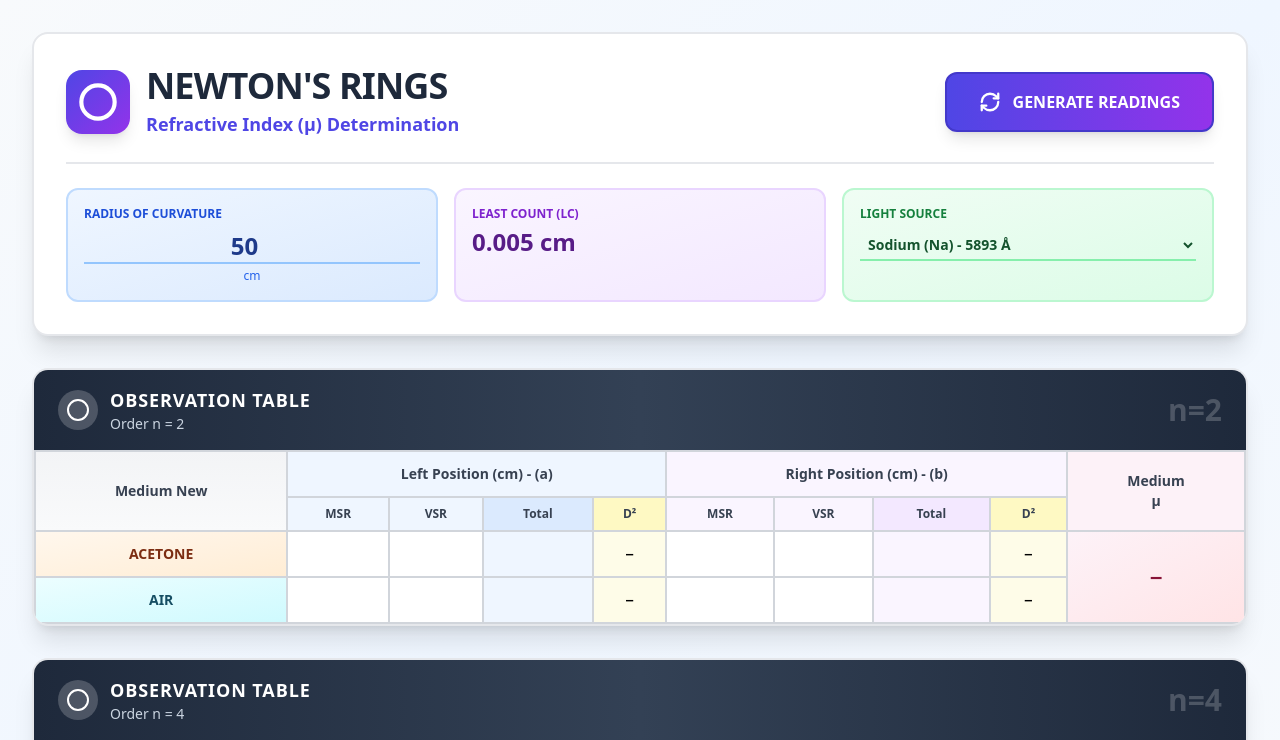
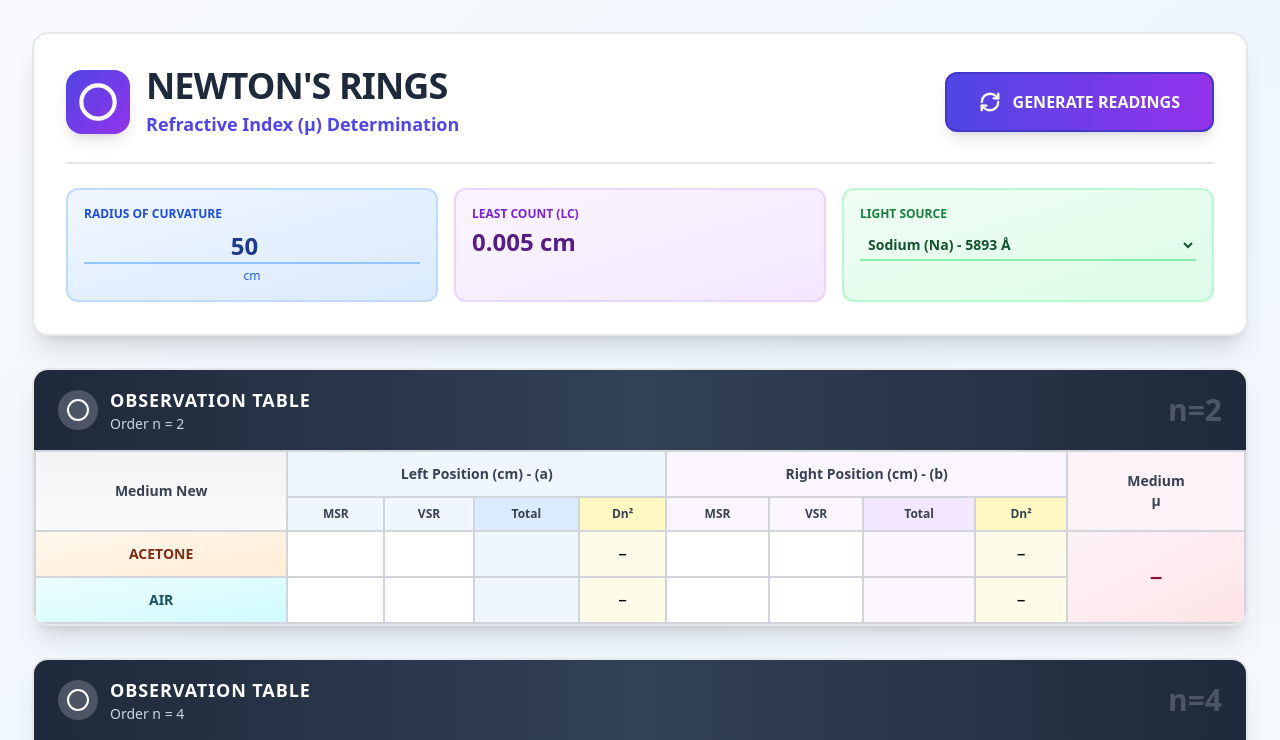
Before and after one commit to joel-b-d/Newtons-rings-to-find-medium, a React (Create React App) app: page / in a window 1280 px wide. Shown: the top 740 px of the page. Built offline with nearby package versions, Linux system fonts and the light colour scheme.

Commit message:
Update App.js

```diff
--- a/src/App.js
+++ b/src/App.js
@@ -52,7 +52,10 @@ export default function NewtonsRingsRefractiveIndex() {
       if (medium === 'acetone') {
         baseDiameter = order === 2 ? 0.400 : 0.580;
       } else {
-        baseDiameter = order === 2 ? 0.465 : 0.675;
+        // Adjusted base diameters to target Refractive Index approx 1.38xx
+        // sqrt(1.385) * 0.400 ≈ 0.4707
+        // sqrt(1.385) * 0.580 ≈ 0.6825
+        baseDiameter = order === 2 ? 0.4707 : 0.6825;
       }
 
       const variation = (random(offset) - 0.5) * 0.015;
@@ -192,11 +195,11 @@ export default function NewtonsRingsRefractiveIndex() {
                 <th className="border-2 border-gray-300 p-2 bg-blue-50">MSR</th>
                 <th className="border-2 border-gray-300 p-2 bg-blue-50">VSR</th>
                 <th className="border-2 border-gray-300 p-2 bg-blue-100 font-bold">Total</th>
-                <th className="border-2 border-gray-300 p-2 bg-yellow-100 font-bold">D²</th>
+                <th className="border-2 border-gray-300 p-2 bg-yellow-100 font-bold">Dn²</th>
                 <th className="border-2 border-gray-300 p-2 bg-purple-50">MSR</th>
                 <th className="border-2 border-gray-300 p-2 bg-purple-50">VSR</th>
                 <th className="border-2 border-gray-300 p-2 bg-purple-100 font-bold">Total</th>
-                <th className="border-2 border-gray-300 p-2 bg-yellow-100 font-bold">D²</th>
+                <th className="border-2 border-gray-300 p-2 bg-yellow-100 font-bold">Dn²</th>
               </tr>
             </thead>
             <tbody>
```
